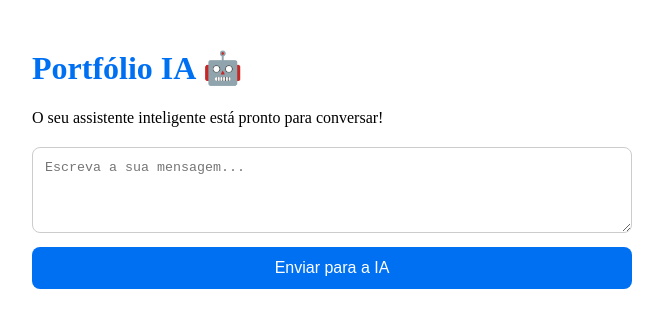
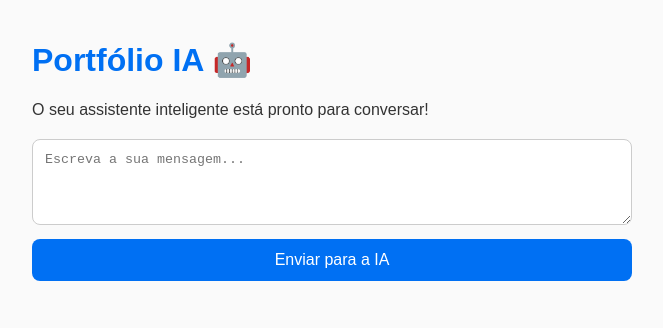
Before and after one commit to 95673/meu-portfolio-ia, a Next.js app: page / in a window 1280 px wide. Shown: the top 328 px of the page, without its empty margins (308-971 px from the left). Built offline with nearby package versions, Linux system fonts and the light colour scheme.

Commit message:
Create layout.js

```diff
--- /dev/null
+++ b/src/app/layout.js
@@ -0,0 +1,14 @@
+export const metadata = {
+  title: 'Portfólio IA - Dinostrato EB',
+  description: 'Assistente Pessoal e Portfólio com Inteligência Artificial',
+};
+
+export default function RootLayout({ children }) {
+  return (
+    <html lang="pt">
+      <body style={{ margin: 0, padding: 0, fontFamily: 'sans-serif', backgroundColor: '#fafafa', color: '#333' }}>
+        {children}
+      </body>
+    </html>
+  );
+}
```
